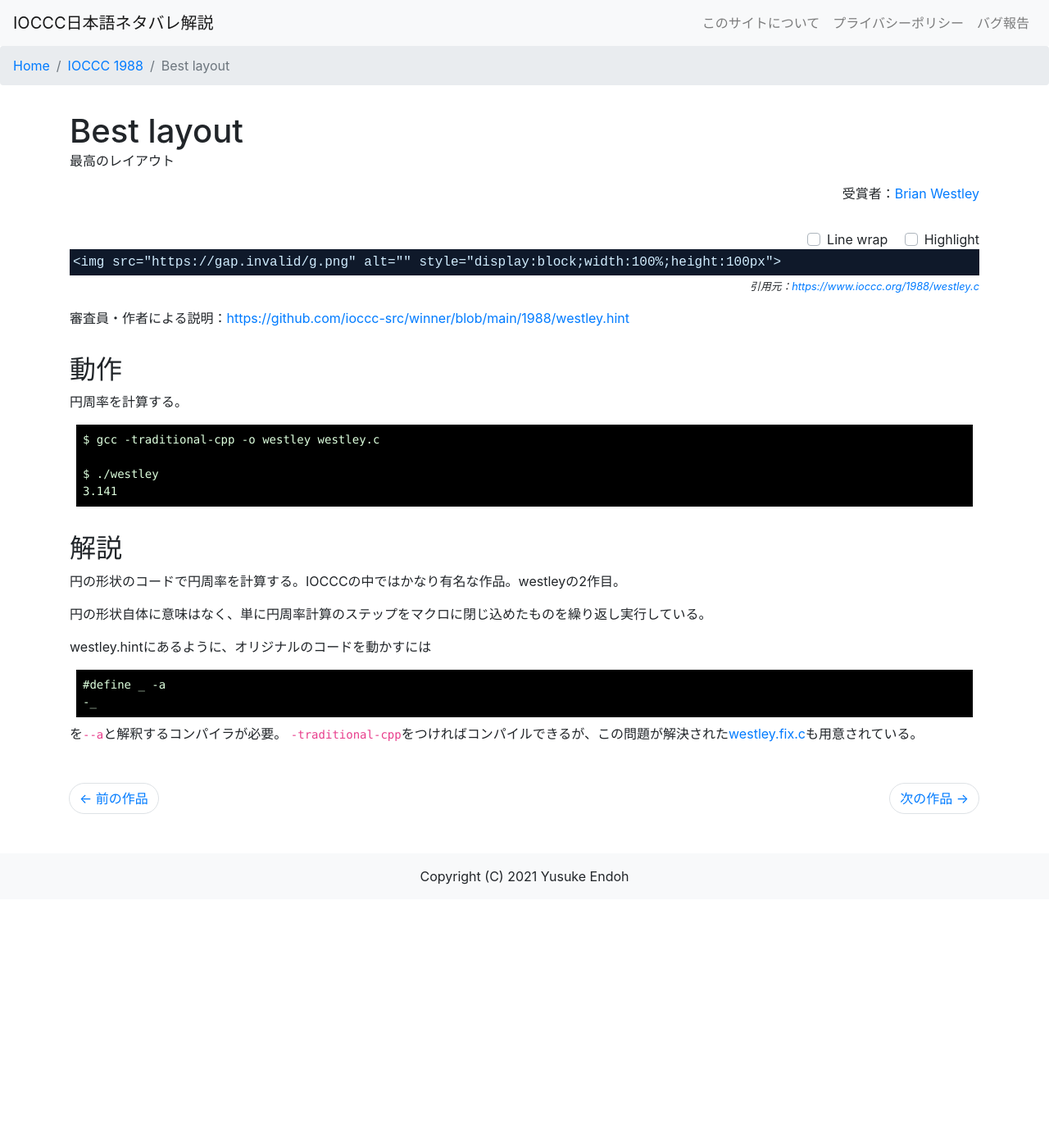
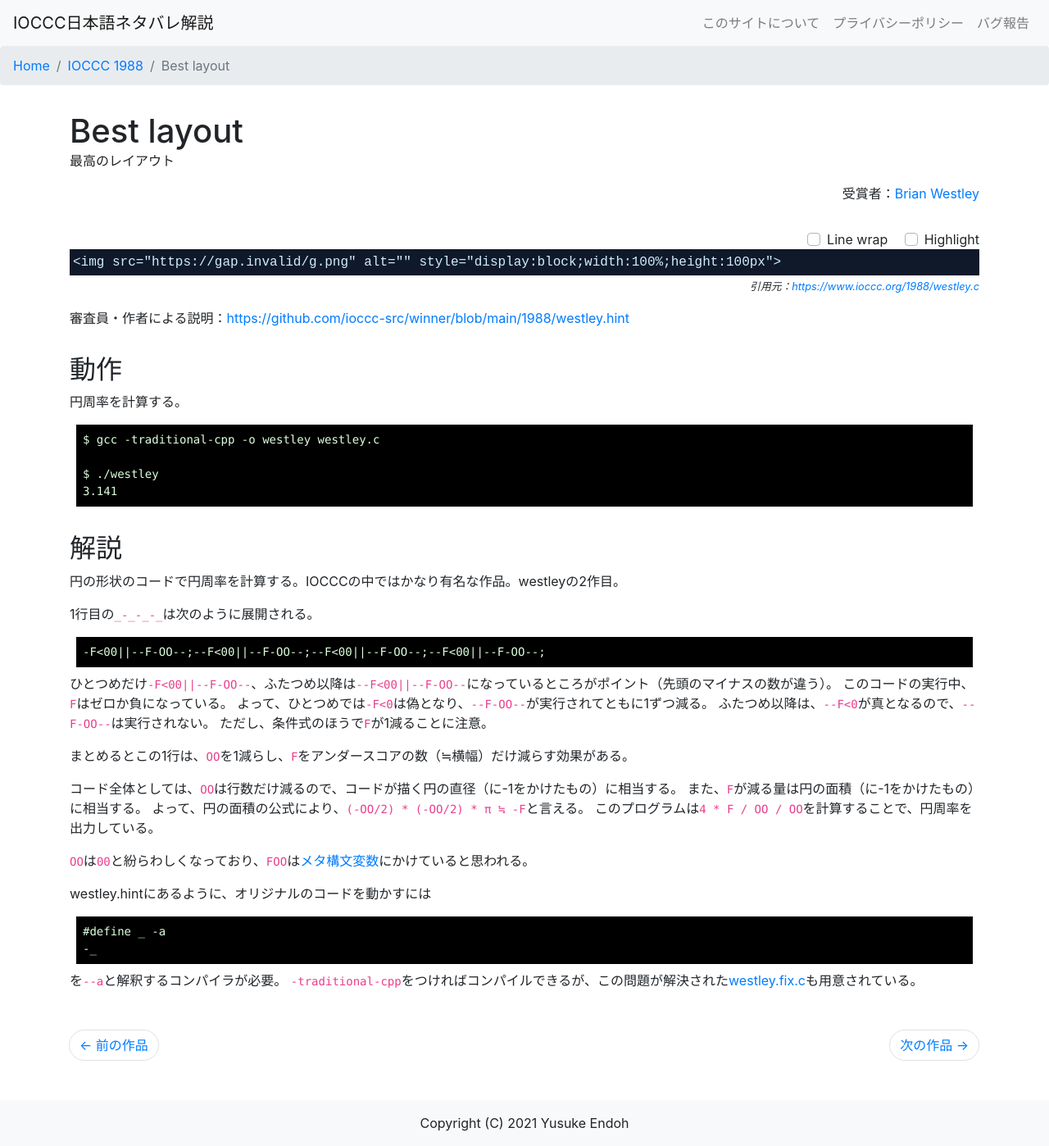
Before and after one commit to mame/ioccc-ja-spoilers, a Jekyll site: the page built from 1988/westley.md, in a window 1280 px wide. Shown: the whole page at 82% size. Built offline with Jekyll 4.4.1, drawn with Linux system fonts in a browser that asks for light colours; nearby versions of some CDN libraries; before the commit the page ends 1097 px from its top, so only the background shows below that.

Commit message:
Fix the explanation of 1988/westley

````diff
--- a/1988/westley.md
+++ b/1988/westley.md
@@ -24,7 +24,26 @@ $ ./westley
 
 円の形状のコードで円周率を計算する。IOCCCの中ではかなり有名な作品。westleyの2作目。
 
-円の形状自体に意味はなく、単に円周率計算のステップをマクロに閉じ込めたものを繰り返し実行している。
+1行目の`_-_-_-_`は次のように展開される。
+
+```
+-F<00||--F-OO--;--F<00||--F-OO--;--F<00||--F-OO--;--F<00||--F-OO--;
+```
+
+ひとつめだけ`-F<00||--F-OO--`、ふたつめ以降は`--F<00||--F-OO--`になっているところがポイント（先頭のマイナスの数が違う）。
+このコードの実行中、`F`はゼロか負になっている。
+よって、ひとつめでは`-F<0`は偽となり、`--F-OO--`が実行されてともに1ずつ減る。
+ふたつめ以降は、`--F<0`が真となるので、`--F-OO--`は実行されない。
+ただし、条件式のほうで`F`が1減ることに注意。
+
+まとめるとこの1行は、`OO`を1減らし、`F`をアンダースコアの数（≒横幅）だけ減らす効果がある。
+
+コード全体としては、`OO`は行数だけ減るので、コードが描く円の直径（に-1をかけたもの）に相当する。
+また、`F`が減る量は円の面積（に-1をかけたもの）に相当する。
+よって、円の面積の公式により、`(-OO/2) * (-OO/2) * π ≒ -F`と言える。
+このプログラムは`4 * F / OO / OO`を計算することで、円周率を出力している。
+
+`OO`は`00`と紛らわしくなっており、`FOO`は[メタ構文変数](https://ja.wikipedia.org/wiki/%E3%83%A1%E3%82%BF%E6%A7%8B%E6%96%87%E5%A4%89%E6%95%B0)にかけていると思われる。
 
 westley.hintにあるように、オリジナルのコードを動かすには
 
````
